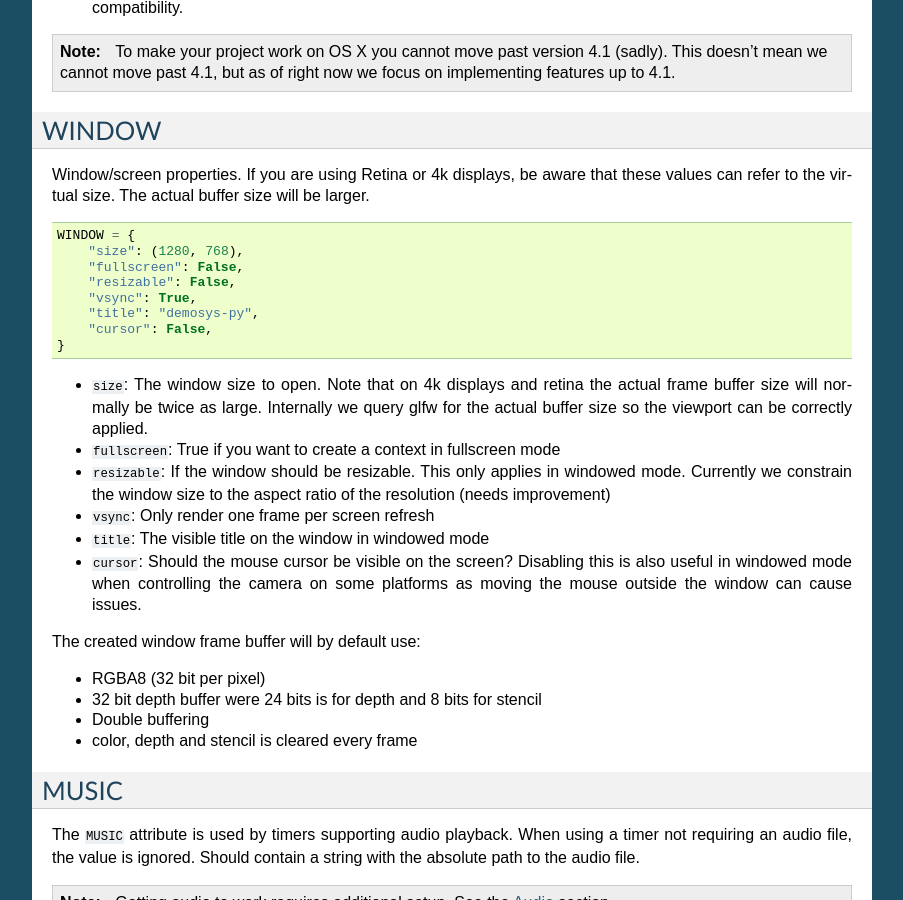
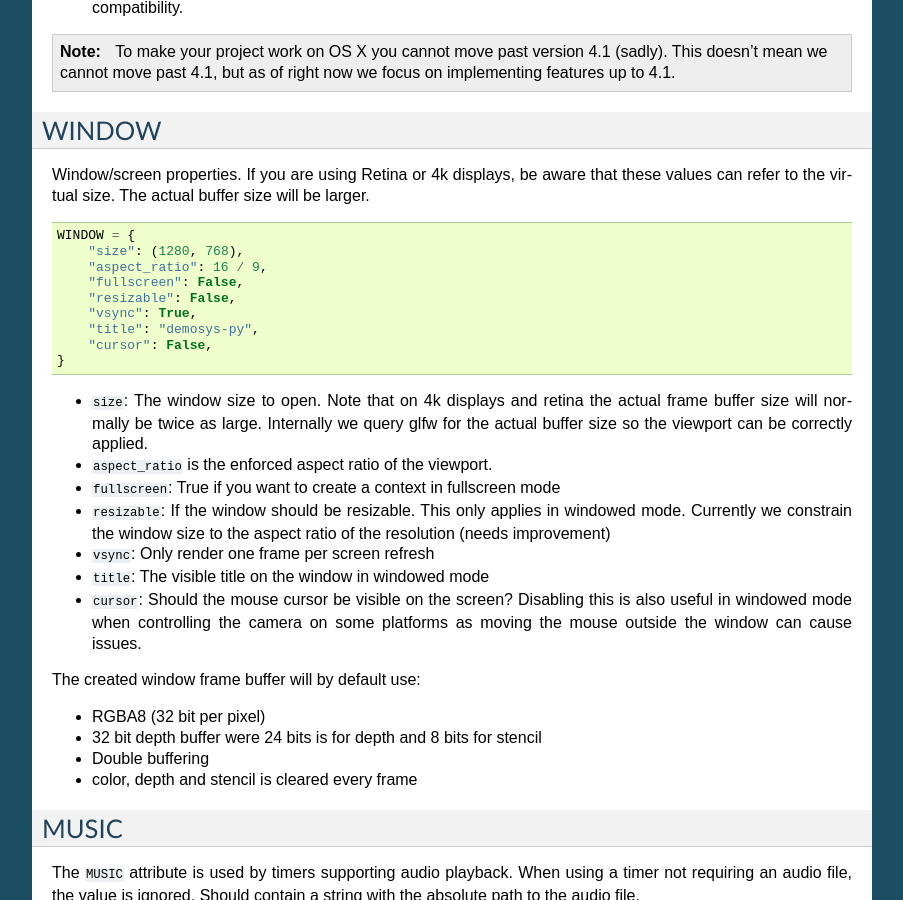
Before and after one commit to Contraz/demosys-py, a Sphinx documentation site: the page built from docs/source/settings.rst, in a window 1280 px wide and 900 px high, scrolled down 821 px. Shown: the whole window, without its empty margins (198-1101 px from the left). Built offline with Sphinx 7.4.7, drawn with Linux system fonts in a browser that asks for light colours.

Commit message:
Docs: Window aspect ratio

```diff
--- a/docs/source/settings.rst
+++ b/docs/source/settings.rst
@@ -63,6 +63,7 @@ values can refer to the virtual size. The actual buffer size will be larger.
 
     WINDOW = {
         "size": (1280, 768),
+        "aspect_ratio": 16 / 9,
         "fullscreen": False,
         "resizable": False,
         "vsync": True,
@@ -73,6 +74,7 @@ values can refer to the virtual size. The actual buffer size will be larger.
 - ``size``: The window size to open. Note that on 4k displays and retina the actual
   frame buffer size will normally be twice as large. Internally we query glfw for
   the actual buffer size so the viewport can be correctly applied.
+- ``aspect_ratio`` is the enforced aspect ratio of the viewport.
 - ``fullscreen``: True if you want to create a context in fullscreen mode
 - ``resizable``: If the window should be resizable. This only applies in windowed mode.
   Currently we constrain the window size to the aspect ratio of the resolution (needs improvement)
```
